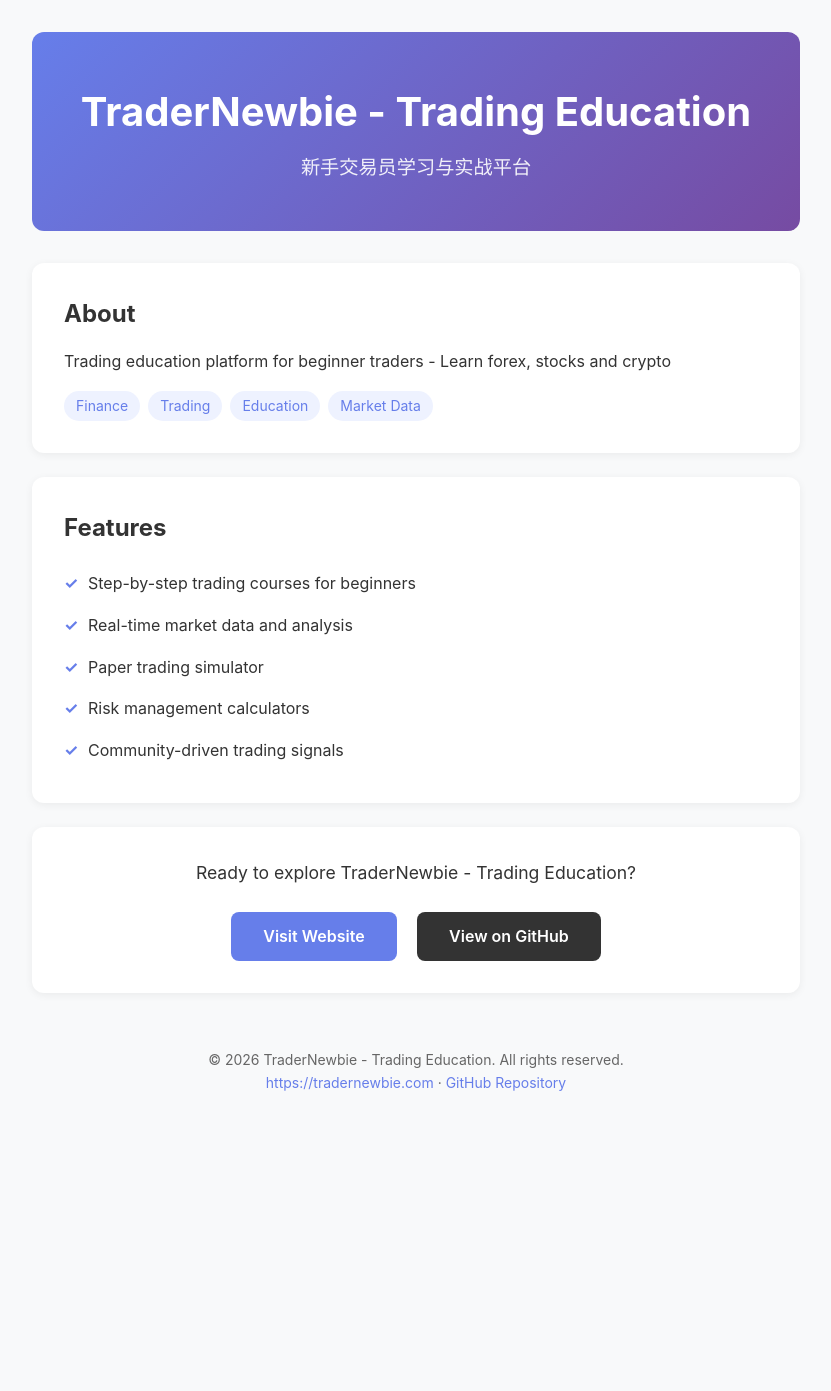
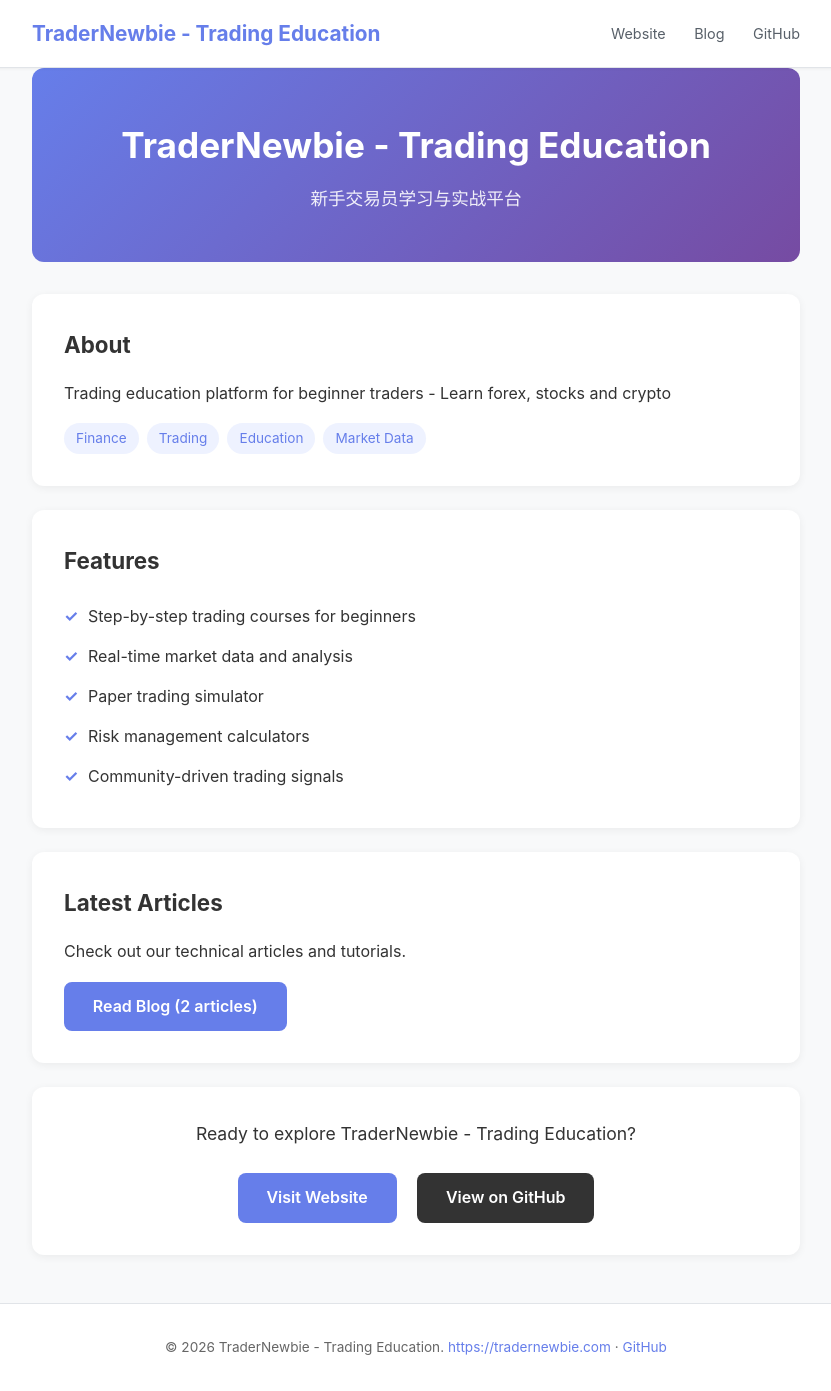
Before and after one commit to niceyayale/tradernewbie-web, a plain HTML site: page index.html in a window 1280 px wide. Shown: the whole page, without its empty margins (224-1055 px from the left). Before the commit the page ends 1158 px from the top, so only its background shows below. Drawn offline with Linux system fonts and the light colour scheme.

Commit message:
blog: publish "Top 10 Essential Developer Tools Every Programmer Should Know in 2026"

```diff
--- a/index.html
+++ b/index.html
@@ -8,44 +8,24 @@
   <meta name="keywords" content="trading, finance, education, forex, stocks, crypto">
   <meta property="og:title" content="TraderNewbie - Trading Education">
   <meta property="og:description" content="Trading education platform for beginner traders - Learn forex, stocks and crypto">
-  <meta property="og:url" content="https://tradernewbie.com">
+  <meta property="og:url" content="https://niceyayale.github.io/tradernewbie-web/">
   <meta property="og:type" content="website">
-  <link rel="canonical" href="https://tradernewbie.com">
-  <style>
-    * { margin: 0; padding: 0; box-sizing: border-box; }
-    body {
-      font-family: -apple-system, BlinkMacSystemFont, 'Segoe UI', Roboto, sans-serif;
-      line-height: 1.6; color: #333; background: #f8f9fa;
-    }
-    .container { max-width: 800px; margin: 0 auto; padding: 2rem 1rem; }
-    .hero {
-      text-align: center; padding: 3rem 1rem;
-      background: linear-gradient(135deg, #667eea 0%, #764ba2 100%);
-      color: white; border-radius: 12px; margin-bottom: 2rem;
-    }
-    .hero h1 { font-size: 2.5rem; margin-bottom: 0.5rem; }
-    .hero p { font-size: 1.2rem; opacity: 0.9; }
-    .section { background: white; border-radius: 12px; padding: 2rem; margin-bottom: 1.5rem; box-shadow: 0 2px 8px rgba(0,0,0,0.06); }
-    .section h2 { font-size: 1.5rem; margin-bottom: 1rem; color: #333; }
-    .features { list-style: none; }
-    .features li { padding: 0.5rem 0; padding-left: 1.5rem; position: relative; }
-    .features li::before { content: "\2713"; position: absolute; left: 0; color: #667eea; font-weight: bold; }
-    .badges { display: flex; gap: 0.5rem; flex-wrap: wrap; margin-top: 1rem; }
-    .badge { background: #eef2ff; color: #667eea; padding: 0.25rem 0.75rem; border-radius: 20px; font-size: 0.875rem; }
-    .cta { text-align: center; padding: 2rem; }
-    .btn {
-      display: inline-block; padding: 0.75rem 2rem; background: #667eea; color: white;
-      text-decoration: none; border-radius: 8px; font-weight: 600; transition: background 0.2s;
-    }
-    .btn:hover { background: #5568d3; }
-    .btn-secondary { background: #333; margin-left: 1rem; }
-    .btn-secondary:hover { background: #555; }
-    .footer { text-align: center; padding: 2rem; color: #666; font-size: 0.875rem; }
-    .footer a { color: #667eea; text-decoration: none; }
-  </style>
+  <link rel="canonical" href="https://niceyayale.github.io/tradernewbie-web/">
+  <link rel="stylesheet" href="https://niceyayale.github.io/tradernewbie-web/assets/style.css">
 </head>
 <body>
-  <div class="container">
+  <header class="site-header">
+    <div class="container">
+      <a href="https://niceyayale.github.io/tradernewbie-web/" class="logo">TraderNewbie - Trading Education</a>
+      <nav>
+        <a href="https://tradernewbie.com">Website</a>
+        <a href="https://niceyayale.github.io/tradernewbie-web/blog/">Blog</a>
+        <a href="https://github.com/niceyayale/tradernewbie-web">GitHub</a>
+      </nav>
+    </div>
+  </header>
+
+  <main class="container">
     <div class="hero">
       <h1>TraderNewbie - Trading Education</h1>
       <p>新手交易员学习与实战平台</p>
@@ -54,35 +34,37 @@
     <div class="section">
       <h2>About</h2>
       <p>Trading education platform for beginner traders - Learn forex, stocks and crypto</p>
-      <div class="badges">
-        <span class="badge">Finance</span>
+      <div class="badges"><span class="badge">Finance</span>
 <span class="badge">Trading</span>
 <span class="badge">Education</span>
-<span class="badge">Market Data</span>
-      </div>
+<span class="badge">Market Data</span></div>
     </div>
 
     <div class="section">
       <h2>Features</h2>
-      <ul class="features">
-        <li>Step-by-step trading courses for beginners</li>
+      <ul class="features"><li>Step-by-step trading courses for beginners</li>
 <li>Real-time market data and analysis</li>
 <li>Paper trading simulator</li>
 <li>Risk management calculators</li>
-<li>Community-driven trading signals</li>
-      </ul>
+<li>Community-driven trading signals</li></ul>
     </div>
 
+    <div class="section">
+      <h2>Latest Articles</h2>
+      <p>Check out our technical articles and tutorials.</p>
+      <p style="margin-top:1rem"><a href="https://niceyayale.github.io/tradernewbie-web/blog/" class="btn">Read Blog (2 articles)</a></p>
+    </div>
     <div class="section cta">
-      <p style="margin-bottom: 1.5rem; font-size: 1.1rem;">Ready to explore TraderNewbie - Trading Education?</p>
+      <p style="margin-bottom:1.5rem;font-size:1.1rem">Ready to explore TraderNewbie - Trading Education?</p>
       <a href="https://tradernewbie.com" class="btn">Visit Website</a>
       <a href="https://github.com/niceyayale/tradernewbie-web" class="btn btn-secondary">View on GitHub</a>
     </div>
+  </main>
 
-    <div class="footer">
-      <p>&copy; 2026 TraderNewbie - Trading Education. All rights reserved.</p>
-      <p><a href="https://tradernewbie.com">https://tradernewbie.com</a> &middot; <a href="https://github.com/niceyayale/tradernewbie-web">GitHub Repository</a></p>
+  <footer class="site-footer">
+    <div class="container">
+      <p>&copy; 2026 TraderNewbie - Trading Education. <a href="https://tradernewbie.com">https://tradernewbie.com</a> &middot; <a href="https://github.com/niceyayale/tradernewbie-web">GitHub</a></p>
     </div>
-  </div>
+  </footer>
 </body>
 </html>
```
